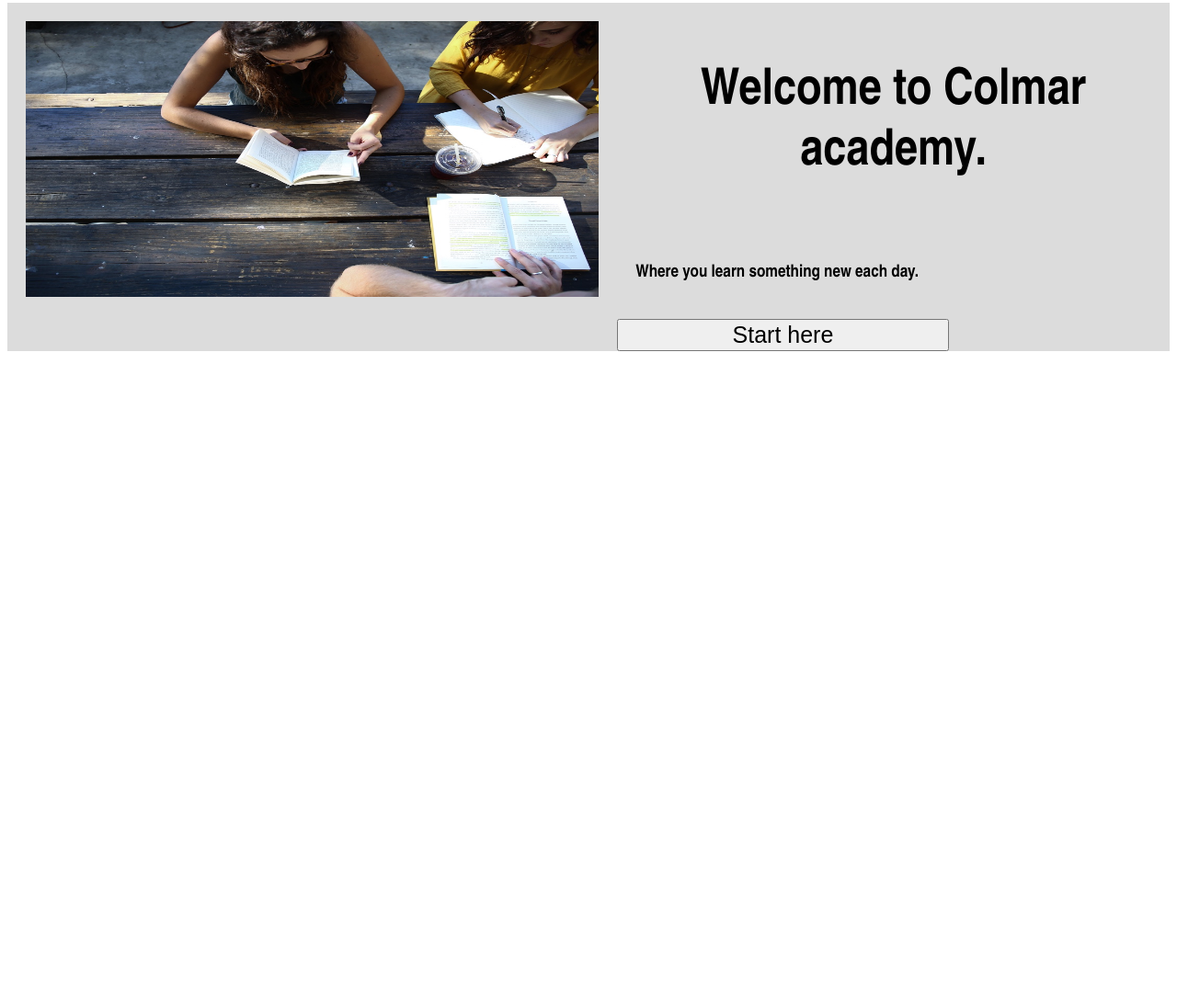
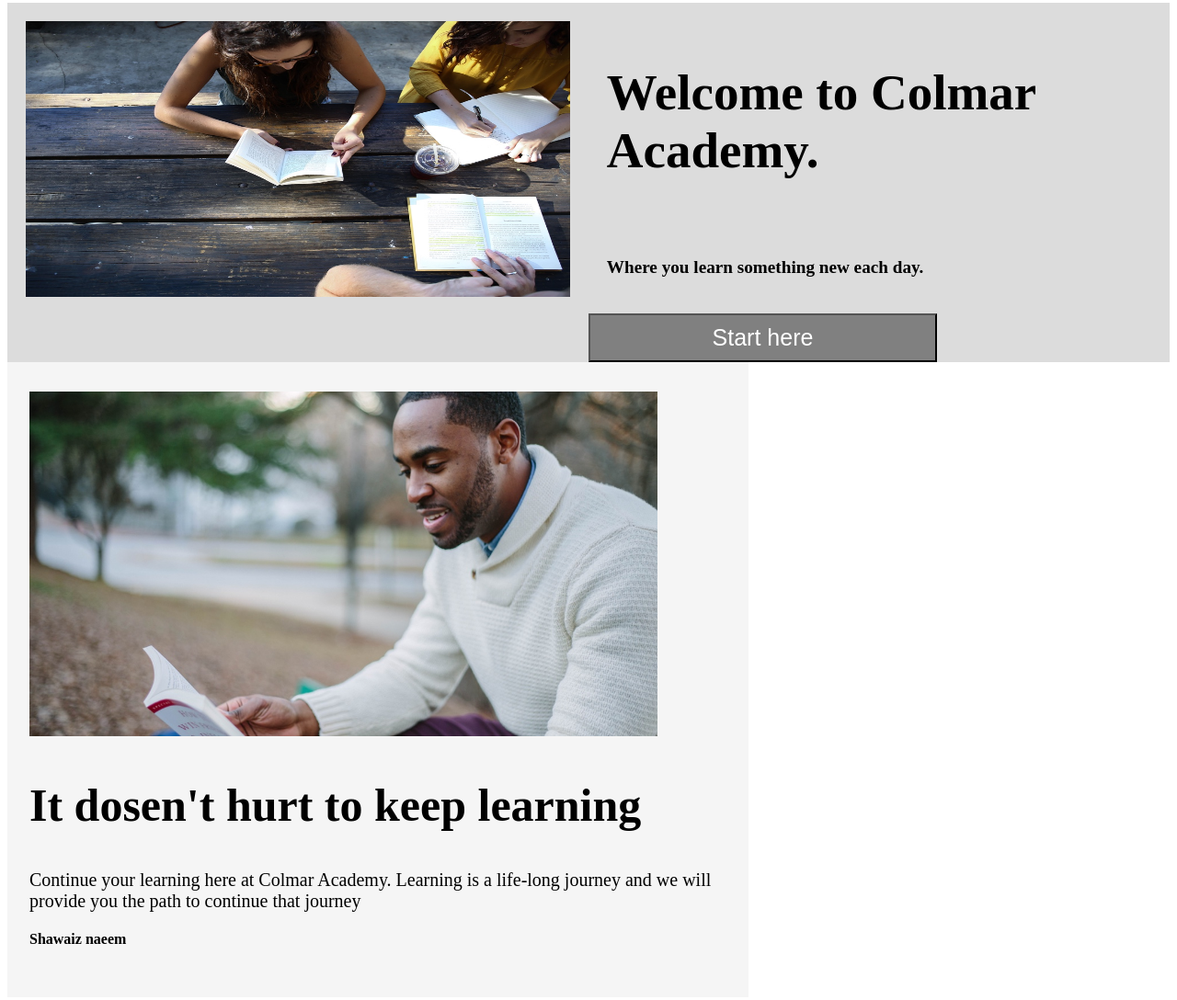
Before and after one commit to Shawaiz-naeem/colmar-project, a plain HTML site: page index.html in a window 1280 px wide. Shown: the part 75-1163 px from the top of the page at 92% size. Before the commit the page ends 800 px from the top, so only its background shows below. Drawn offline with Linux system fonts and the light colour scheme.

Commit message:
Finished div with class "second"

```diff
--- a/Colmar.css
+++ b/Colmar.css
@@ -16,23 +16,22 @@
     color: aliceblue;
 }
 .para h2{
-    text-align: center;
-    padding:20px 20px;
+    text-align: left;
+    padding:20px;
     font-size: 55px;
-    font-family: "Arial narrow";
-
 }
 .para h3{
     text-align:left;
-    font-family: "Arial narrow";
-    padding:20px 20px;
+    padding:20px;
+    font-size: larger;
 }
 button{
     font-size:25px;
-    padding:10px
-    background-color: ghostwhite;
+    padding:10px;
+    background-color:gray;
     justify-content: left;
-    width:60%
+    width:60%;
+    color:white
 }
 button:hover{
     color: white;
@@ -53,4 +52,23 @@ button:hover{
 .first{
     background-color: gainsboro;
     display: flex;
+    height: auto;
+    width: 100%;
 }
+.second{
+    display: inline-block;
+    width: 60%;
+    background-color: whitesmoke;
+    padding: 32px 24px;
+    height: 100%;
+}
+.second h2{
+    font-size: 50px;
+    font-weight: bold;
+}
+.second p{
+    font-size: 20px;
+}
+.second img{
+    width: 90%;
+}
--- a/index.html
+++ b/index.html
@@ -21,10 +21,19 @@
 <div class="first">
     <img src="banner.jpg" width= "100px" height="300px" id="banner">
     <div class="para">
-        <h2>Welcome to Colmar academy.</h2>
+        <h2>Welcome to Colmar Academy.</h2>
         <h3>Where you learn something new each day.</h3>
         <button type="button">Start here</button>
     </div>
 </div>
+<div class="second">
+    <img src="information-main.jpg" alt="information-main">
+    <h2>It dosen't hurt to keep learning</h2>
+    <p>Continue your learning here at Colmar Academy. Learning is a life-long journey and we will provide you the path to continue that journey </p>
+    <h4>Shawaiz naeem</h4>
+</div>
+<div class="third">
+
+</div>
 </body>
 </html>
```
Also changed, not shown: information-campus.jpg (added), information-guest-lecture.jpg (added), information-main.jpg (added), information-orientation.jpg (added).
